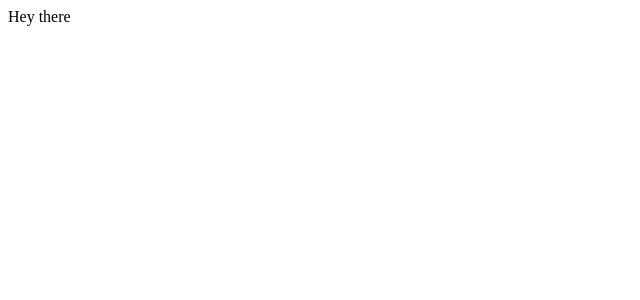
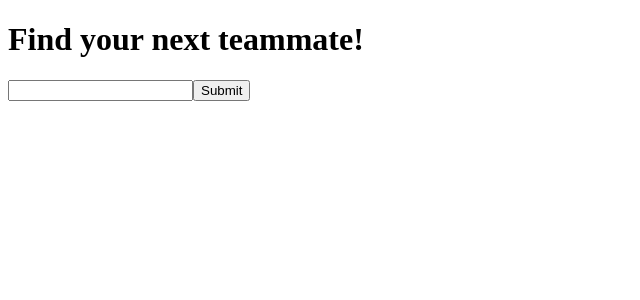
Before and after one commit to alexgarciaalcuadrado/Superteam-maker, a React app: page /seeker in a window 1280 px wide. Shown: the top 300 px of the page, without its empty margins (0-640 px from the left). Built offline with nearby package versions, Linux system fonts and the light colour scheme.

Commit message:
added seeker formik validation

```diff
--- a/package.json
+++ b/package.json
@@ -9,11 +9,15 @@
   "author": "Alexander García",
   "license": "ISC",
   "dependencies": {
+    "axios": "^0.24.0",
     "babel-loader": "^8.2.3",
+    "formik": "^2.2.9",
+    "history": "^5.1.0",
     "html-webpack-plugin": "^5.5.0",
     "path": "^0.12.7",
     "react": "^17.0.2",
     "react-dom": "^17.0.2",
+    "react-router-dom": "^6.0.2",
     "webpack": "^5.64.4",
     "webpack-dev-server": "^4.6.0"
   },
--- a/src/App.js
+++ b/src/App.js
@@ -1,7 +1,18 @@
 import React from "react";
+import { BrowserRouter, Routes, Route } from "react-router-dom";
+import { createBrowserHistory } from 'history';
 import ReactDOM from "react-dom";
 import Home from "../src/pages/home";
+import Seeker from "../src/pages/seeker";
+import NotFound from "../src/pages/notFound";
+
 
 ReactDOM.render(
-    <Home />,
+    <BrowserRouter history={createBrowserHistory}>
+        <Routes>
+            <Route path="/" element={<Home />}/>
+            <Route path="seeker" element={<Seeker />} />
+            <Route path="*" element={<NotFound />}/>
+        </Routes>
+    </BrowserRouter>,
     document.getElementById("root"))
--- a/src/pages/home.js
+++ b/src/pages/home.js
@@ -1,9 +1,31 @@
 import React from "react";
+import { Link } from "react-router-dom";
 
-const Home = () => (
-    <div>
-        Hey there
-    </div>
-)
+class Home extends React.Component{
+    state = {
+        heros: []
+    }
+    constructor(){
+        super()
+
+    }
+
+
+    render(){
+        return (
+            <div>
+                <nav>
+                    <Link to="/seeker">Seek new heros!</Link>
+                </nav>
+                <h1>The powerstats are: </h1>
+                <ul>
+                    <li>1</li>
+                    <li>2</li>
+                </ul>
+            </div>
+            )
+    }
+}
+
 
 export default Home;
--- /dev/null
+++ b/src/pages/notFound.js
@@ -0,0 +1,20 @@
+import React from "react";
+
+class NotFound extends React.Component{
+    constructor(){
+        super()
+
+    }
+
+
+    render(){
+        return (
+            <div>
+                Not Found
+            </div>
+            )
+    }
+}
+
+
+export default NotFound;
--- /dev/null
+++ b/src/pages/seeker.js
@@ -0,0 +1,76 @@
+import React from "react";
+import { Formik, Form, Field, ErrorMessage } from 'formik';
+import axios from "axios";
+
+
+class Seeker extends React.Component{
+    state = {
+        name: ""
+    }
+    constructor(){
+        super();
+        this.onChange = this.onChange.bind(this);
+        this.onClick = this.onClick.bind(this);
+    }
+
+    /* fetchData(){
+            axios.get(`https://www.superheroapi.com/api.php/1589015884770221`)
+        .then((response) => {
+            console.log(response.data)
+        }).catch((error) => {
+            console.log(error)
+        });
+        } */
+
+    onChange(e){
+        this.setState({ name: e.target.value})
+    }
+
+    onClick(e){
+        e.preventDefault();
+        console.log(this.state.name);
+    }
+
+
+    render(){
+        return (
+            <div>
+                <h1>Find your next teammate!</h1>
+                    <Formik
+                    initialValues={{ name: ''}}
+                    validate={values => {
+                        const errors = {};
+                        if (!values.name) {
+                            errors.name = 'Required';
+                        } else if (
+                            !/^[a-zA-Z]*$/.test(values.name)
+                        ) {
+                            errors.name = 'Invalid name';
+                        }
+                        return errors;
+                    }}
+                    onSubmit={(values, { setSubmitting }) => {
+                        setTimeout(() => {
+                        alert(JSON.stringify(values, null, 2));
+                        setSubmitting(false);
+                        }, 400);
+                    }}
+                    >
+                    {({ isSubmitting }) => (
+                        <Form>
+                        <Field type="text" name="name" />
+                        <ErrorMessage name="name" component="div" />
+                        <button type="submit" disabled={isSubmitting}>
+                            Submit
+                        </button>
+                        </Form>
+                    )}
+                    </Formik>
+
+            </div>
+            )
+    }
+}
+
+
+export default Seeker;
--- a/webpack.config.js
+++ b/webpack.config.js
@@ -22,5 +22,8 @@ module.exports = {
         filename: 'transformed.js',
         path: path.resolve(__dirname,'/build.js')
     },
-    plugins:[htmlPlugin]
+    plugins:[htmlPlugin],
+    devServer:{
+        historyApiFallback: true
+    }
 }
```
Also changed, not shown: 1 other file (tests, documents, lock files or other folders).
